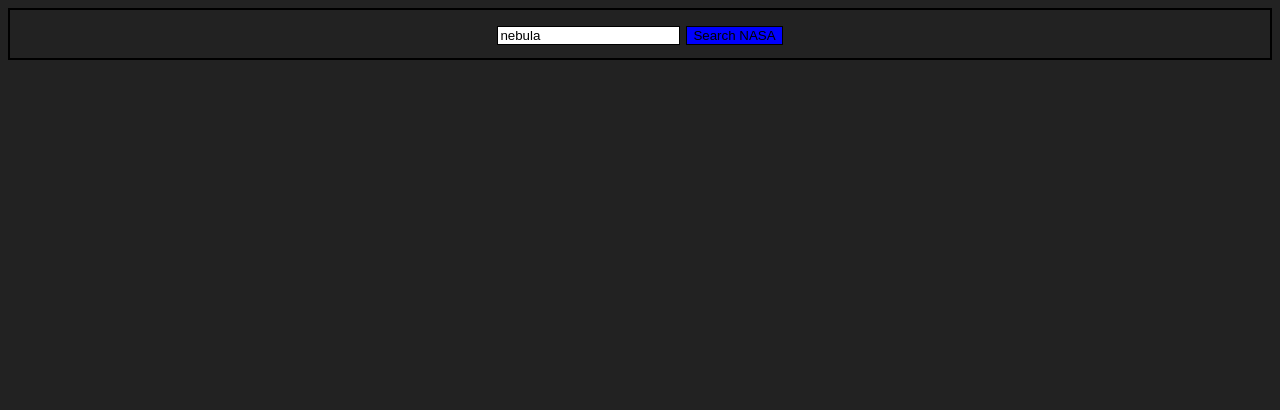
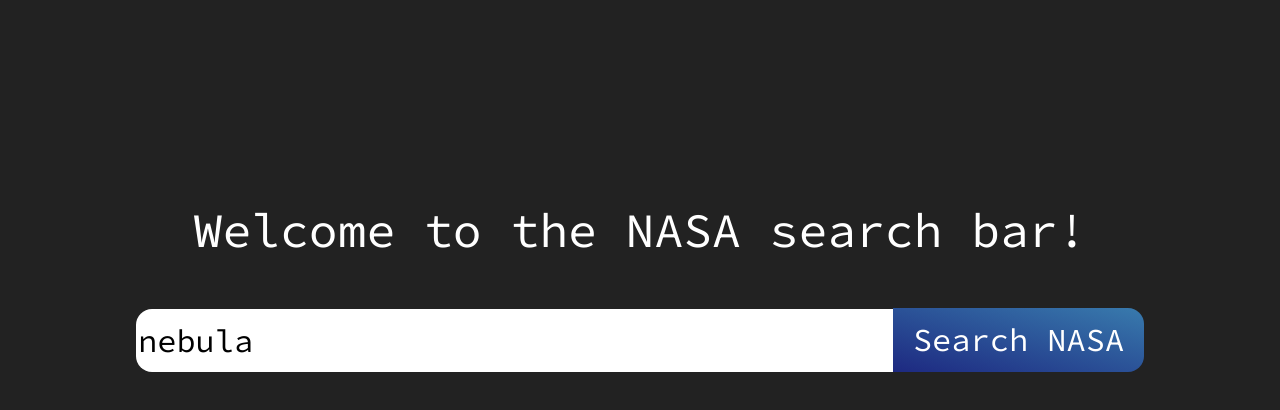
Before and after one commit to percouple/nasa-search-vite, a React (Vite) app: page / in a window 1280 px wide. Shown: the top 410 px of the page. Built offline with nearby package versions, Linux system fonts and the light colour scheme.

Commit message:
styling fixes

```diff
--- a/src/App.css
+++ /dev/null
@@ -1,6 +0,0 @@
-
-body {
-  font-family: 'Source Code Pro', monospace;
-  color: white;
-  background: #222222;
-}
--- a/src/App.tsx
+++ b/src/App.tsx
@@ -2,8 +2,7 @@
 import { useState } from "react";
 import axios from "axios";
 import ContentDisplay from "./components/content-section/ContentDisplay";
-import LoadingScreen from "./components/content-section/LoadingScreen";
-import './App.css';
+import './index.css'
 
 const initialNasaData = [];
 
@@ -48,7 +47,7 @@
   }
 
   return (
-    <div className={loading ? "loading" : ""}>
+    <div className={`${loading ? "loading" : ""} source-code-pro-normal`}>
       <Title
         totalHits={totalHits}
         setInputValue={setInputValue}
--- a/src/components/title-bar/Title.tsx
+++ b/src/components/title-bar/Title.tsx
@@ -1,5 +1,5 @@
 import React, { useEffect, useState } from "react";
-import './title-style.css';
+import "./title-style.css";
 
 interface SubheaderProps {
   setInputValue: React.Dispatch<React.SetStateAction<string>>; // Function to set input value
@@ -16,7 +16,6 @@
   totalHits,
   submitForm,
 }) => {
-
   const [buttonMessage, setButtonMessage] = useState<string>(initialMessage);
 
   // Input change handler
@@ -28,29 +27,25 @@
   // Message change handler
   useEffect(() => {
     if (totalHits) {
-      setButtonMessage(`${totalHits} images gathered`);
+      setButtonMessage(`New Search`);
     }
   }, [totalHits]);
 
   return (
-    <section className="input-bar">
-      <form onSubmit={submitForm}>
+    <>
+      {!totalHits && <div className="introductory-text">Welcome to the NASA search bar!</div>}
+      <form onSubmit={submitForm} className="input-bar source-code-pro-normal">
         <input
-          style={{ border: "1px black solid" }}
-          className=""
+          className="input source-code-pro-normal"
           type="text"
           placeholder="moon landing"
           value={inputValue}
           onChange={onChange}
         ></input>
-        <button
-          style={{ marginLeft: "6px", border: "1px black solid" }}
-          type="submit"
-          className="submit-button"
-        >
+        <button type="submit" className="submit-button source-code-pro-normal">
           {buttonMessage}
         </button>
       </form>
-    </section>
+    </>
   );
-}
+};
--- a/src/components/title-bar/title-style.css
+++ b/src/components/title-bar/title-style.css
@@ -1,27 +1,63 @@
-/* Styles for the header */
 .input-bar {
-    display: flex;
-    flex-direction: column;
-    justify-content: center;
-    align-items: center;
-    min-height: 3rem;
-    border: 2px solid black;
-    border-bottom: 2px solid black; /* Border bottom is already included */
+  display: flex;
+  flex-direction: row;
+  justify-content: center;
+  align-items: end;
+  margin-inline: 10vw;
+  /* border: 2px solid red; */
+  height: 4rem;
+  transition: all 600ms;
+  margin-top: 3rem;
 }
 
-/* Styles for the submit button */
+.introductory-text {
+  display: flex;
+  justify-content: center;
+  text-align: center;
+  font-size: 3rem;
+  margin-top: 25vh;
+}
+
 .submit-button {
-    background-color: blue;
-    border: 1px solid black;
+  background-image: linear-gradient(
+    to bottom left,
+    hsl(206, 51%, 45%),
+    hsl(233, 63%, 31%)
+  );
+  width: 25%;
+  min-width: 15rem;
+  font-size: 2rem;
+  padding: 3px;
+  border: none;
+  color: white;
+  height: 100%;
+  border-top-right-radius: 1rem;
+  border-bottom-right-radius: 1rem;
+  transition: all 200ms;
+}
+
+.submit-button:active {
+  transform: scale(0.97);
 }
 
 .submit-button:hover {
-    cursor: pointer;
+  cursor: pointer;
+  background-image: linear-gradient(
+    to bottom left,
+    hsl(233, 63%, 31%),
+    hsl(206, 51%, 45%)
+  );
 }
 
-/* Styles for the input */
-.styled-input:focus {
-    outline: none;
-    border: 1px solid red;
-    box-shadow: 0 0 10px #719ECE;
+.input {
+  border: none;
+  font-size: 2rem;
+  width: 75%;
+  height: calc(100% - 3px);
+  border-top-left-radius: 1rem;
+  border-bottom-left-radius: 1rem;
 }
+
+.input:focus {
+  outline: none;
+}
--- a/src/index.css
+++ b/src/index.css
@@ -1,5 +1,11 @@
 body {
-    font-family: 'Source Code Pro', monospace;
     color: white;
     background: #222222;
 }
+
+.source-code-pro-normal {
+    font-family: "Source Code Pro", monospace;
+    font-optical-sizing: auto;
+    font-weight: 400;
+    font-style: normal;
+}
--- a/src/main.tsx
+++ b/src/main.tsx
@@ -1,7 +1,7 @@
 import { StrictMode } from 'react'
 import { createRoot } from 'react-dom/client'
 import App from './App.tsx'
-import './index.css'
+
 
 createRoot(document.getElementById('root')!).render(
   <StrictMode>
```
